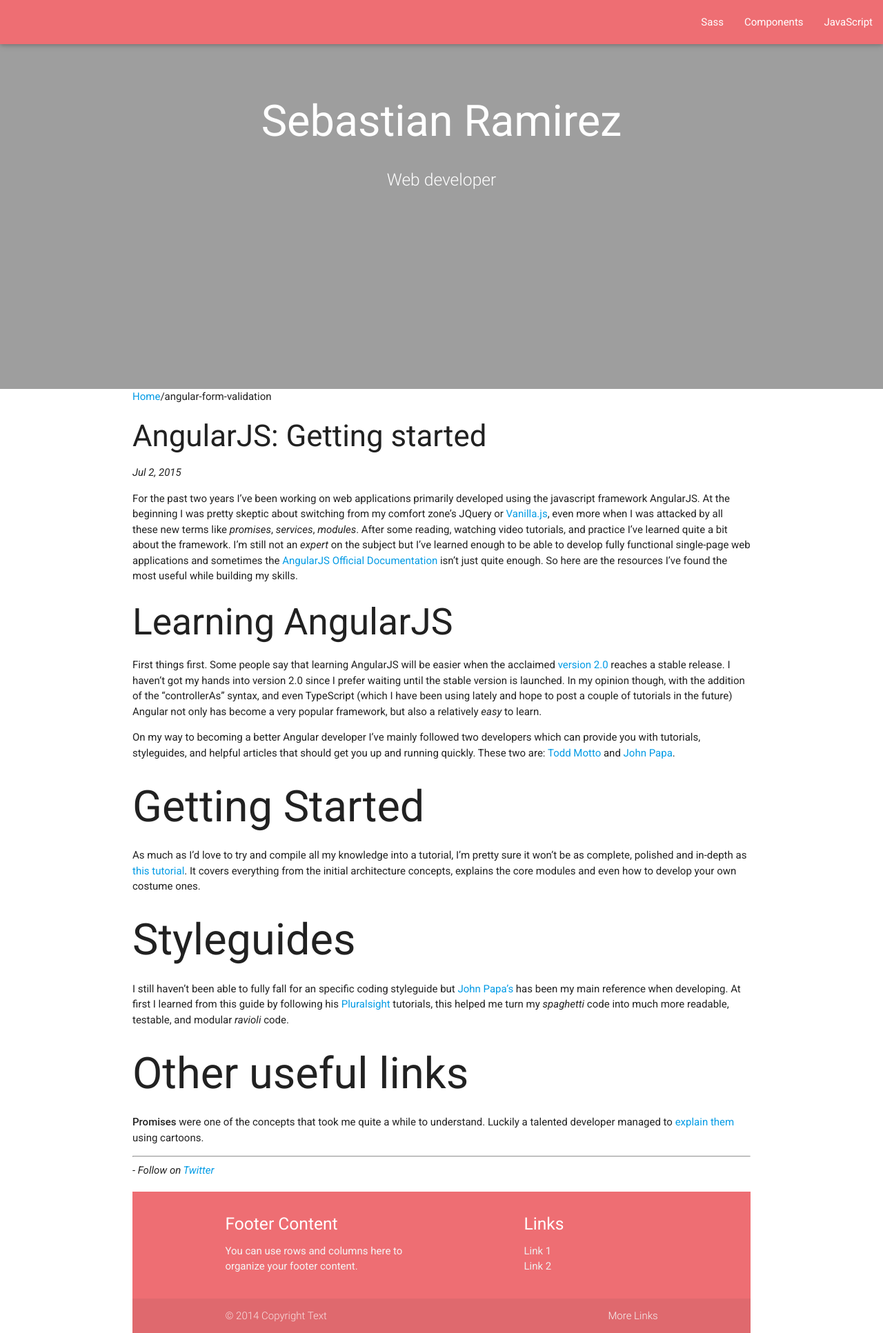
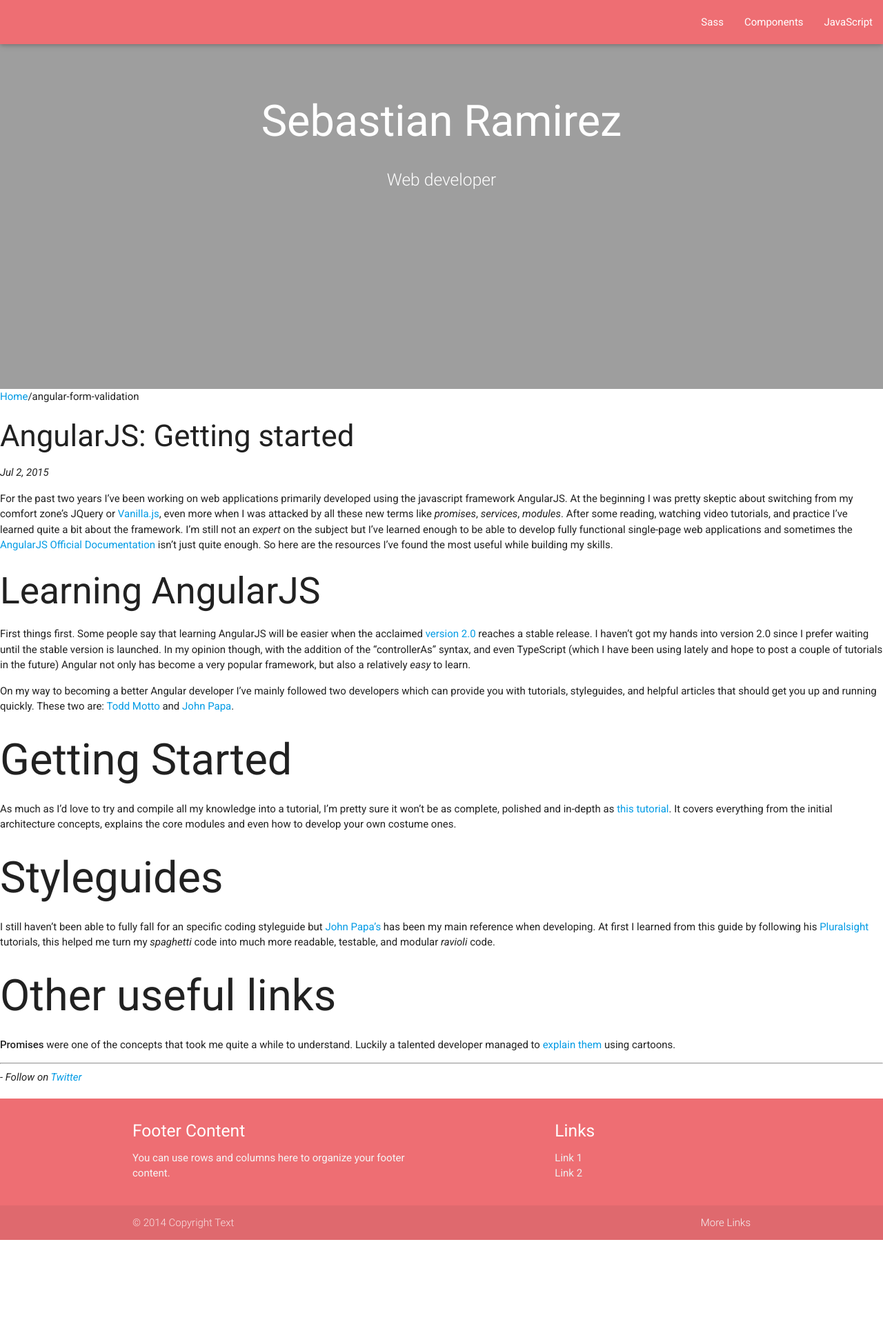
Before and after one commit to s-ramirez/s-ramirez.github.io, a Jekyll site: the page built from _posts/2015-07-02-angular-form-validation.md, in a window 1280 px wide. Shown: the whole page at 69% size. Built offline with Jekyll 4.4.1, drawn with Linux system fonts in a browser that asks for light colours; nearby versions of some CDN libraries; some web fonts are replaced; after the commit the page ends 1798 px from its top, so only the background shows below that.

Commit message:
Correcting container

```diff
--- a/_layouts/default.html
+++ b/_layouts/default.html
@@ -14,7 +14,7 @@
             </div>
             <div class="parallax"><img src="{{ site.baseurl | prepend: site.url }}/images/cover.jpg"></div>
         </div>
-        <main class="container">
+        <main>
             {{ content }}
             {% include footer.html %}
         </main>
--- a/index.html
+++ b/index.html
@@ -4,7 +4,7 @@ layout: default
 
 <!-- Post cards -->
 <div class="section grey lighten-3">
-    <div class="row">
+    <div class="row container">
       {% for post in paginator.posts %}
       <div class="col s12 m4">
           <div class="card small">
```
